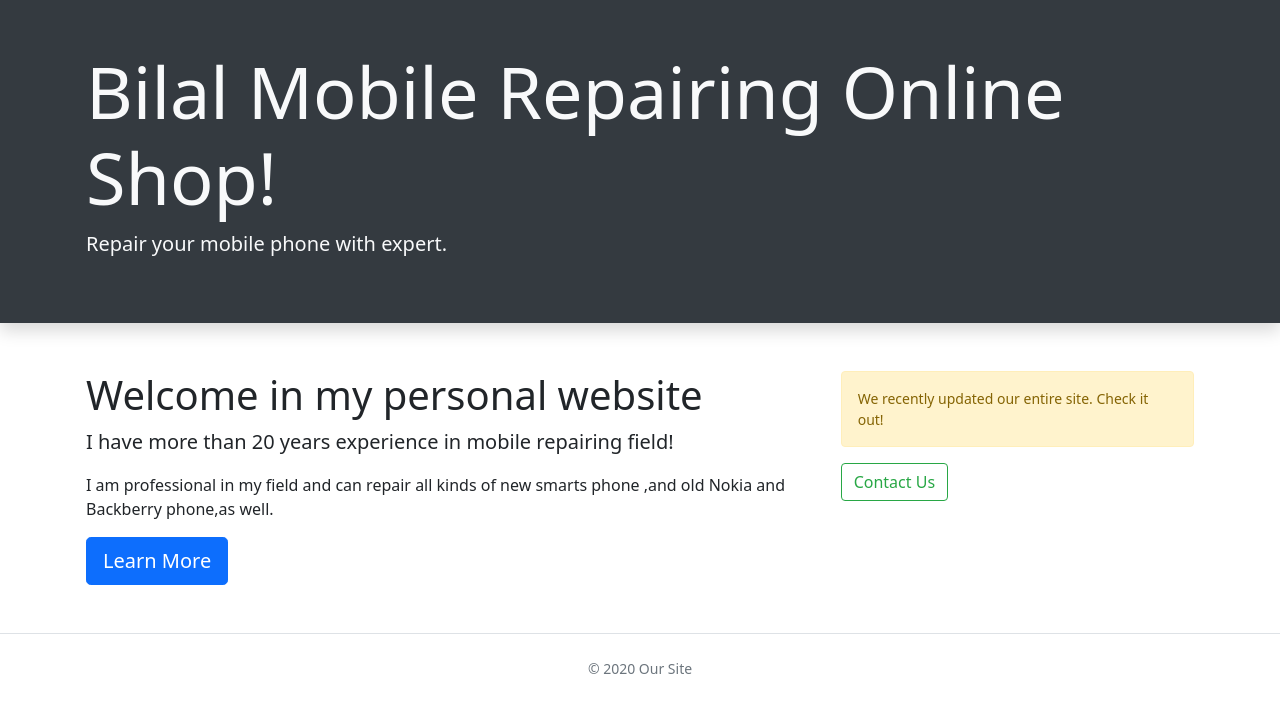
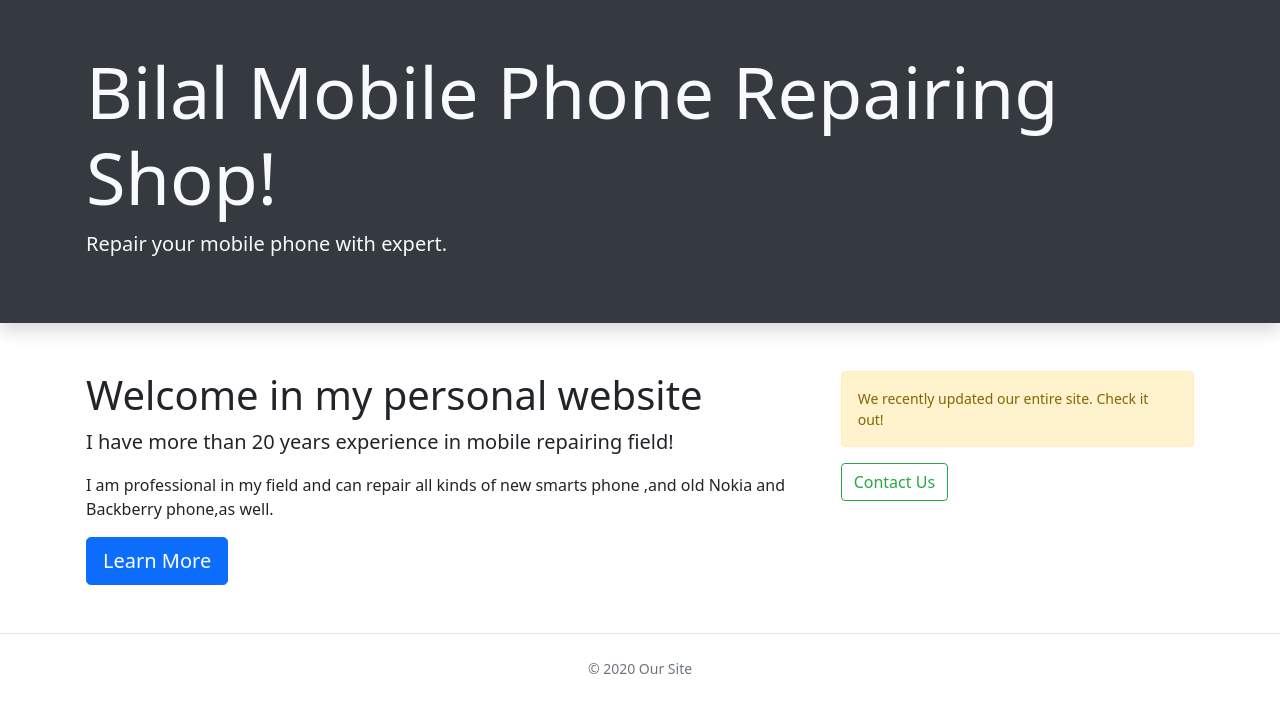
Before and after one commit to Newyear-2021/handphone-repair-shop, a plain HTML site: page index.html in a window 1280 px wide. Drawn offline with nearby package versions, Linux system fonts and the light colour scheme.

Commit message:
checke body on index page

```diff
--- a/index.html
+++ b/index.html
@@ -8,7 +8,7 @@
   <body>
     <div class="bg-dark py-5 text-light shadow mb-5">
       <div class="container">
-        <h1 class="display-2">Bilal Mobile Repairing Online Shop!</h1>
+        <h1 class="display-2">Bilal Mobile Phone Repairing  Shop!</h1>
         <p class="lead">Repair your mobile phone with expert.</p>
       </div>
     </div>
```
